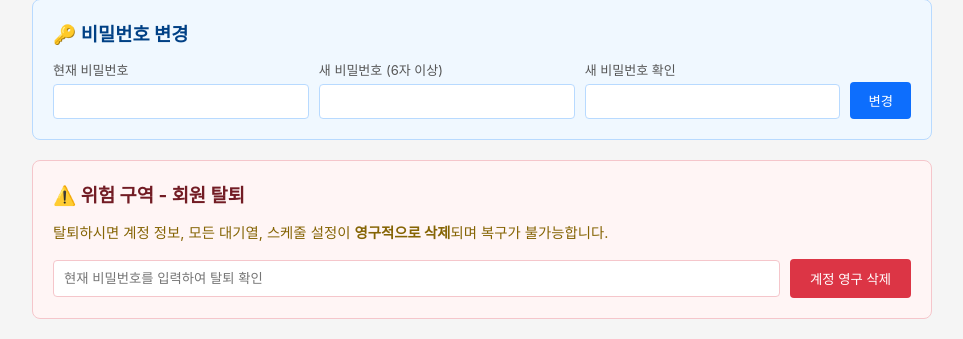
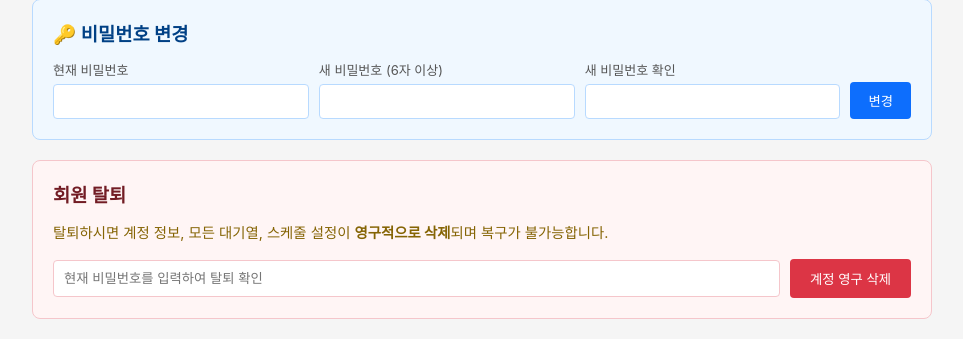
Before and after one commit to mrcoree/saisoauto, a Flask app: page /settings in a window 1280 px wide. Shown: the part 1884-2223 px from the top of the page, without its empty margins (158-1121 px from the left). Run offline with Flask 3, Linux system fonts and the light colour scheme; the visitor is signed in with stand-in values (Sample User, id 1); data comes from the database, SQL or seed files in the repository; data that the repository does not hold is empty; some libraries are stand-ins or nearby versions.

Commit message:
fix: 회원 탈퇴 섹션 문구 간소화
Co-Authored-By: Claude Opus 4.6 <noreply@anthropic.com>

```diff
--- a/templates/settings.html
+++ b/templates/settings.html
@@ -245,7 +245,7 @@
     <!-- 회원 탈퇴 섹션 -->
     <div
         style="max-width:900px; margin:20px auto; padding:20px; background:#fff5f5; border:1px solid #f5c6cb; border-radius:8px;">
-        <h3 style="color:#721c24; margin-bottom:10px;">⚠️ 위험 구역 - 회원 탈퇴</h3>
+        <h3 style="color:#721c24; margin-bottom:10px;">회원 탈퇴</h3>
         <p style="color:#856404; margin-bottom:15px; font-size:0.9em;">
             탈퇴하시면 계정 정보, 모든 대기열, 스케줄 설정이 <strong>영구적으로 삭제</strong>되며 복구가 불가능합니다.
         </p>
```
